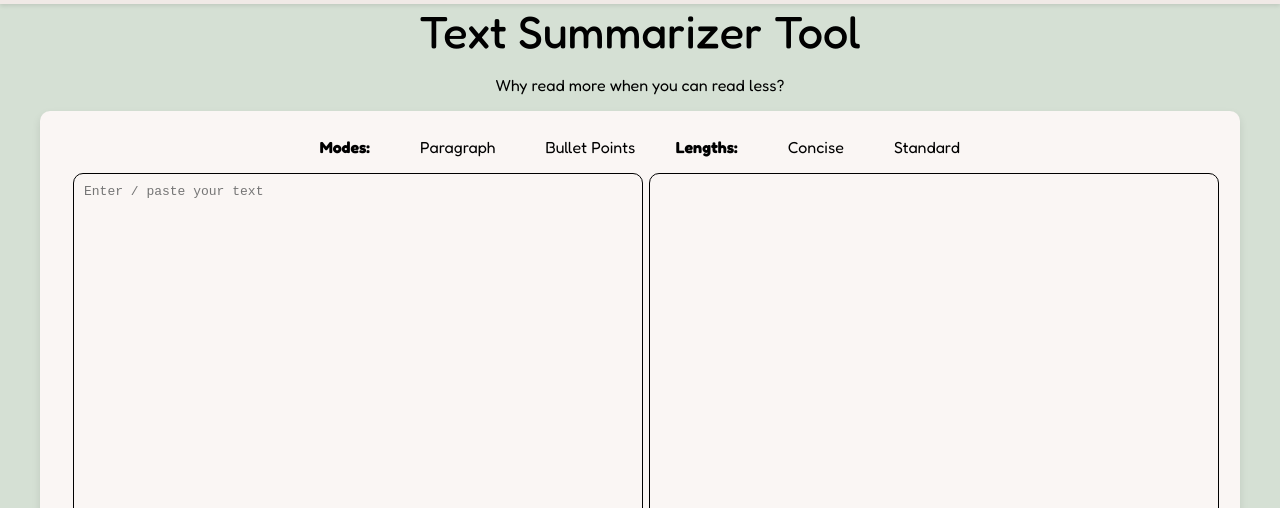
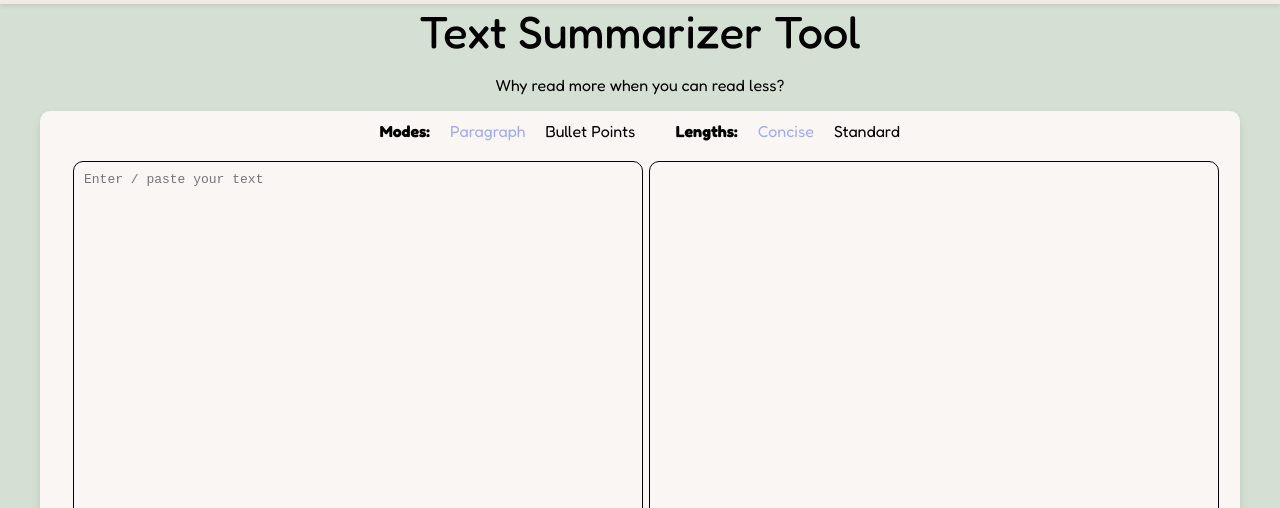
Before and after one commit to ezalbf/mini_pr_tr, a React app in the folder Frontend/: page / in a window 1280 px wide. Shown: the part 40-548 px from the top of the page. Built offline with nearby package versions, Linux system fonts and the light colour scheme.

Commit message:
mode and length made interactive

```diff
--- a/Frontend/src/App.css
+++ b/Frontend/src/App.css
@@ -150,3 +150,25 @@ body {
     font-weight: 450;
     margin: 0;
   }
+
+  .controls {
+    display: flex;
+    justify-content: center;
+    width: 80%;
+    margin-bottom: 20px;
+  }
+
+  .modes, .length {
+    display: flex;
+    gap: 20px;
+    margin: 0 20px;
+  }
+
+  .modes p, .length p {
+    cursor: pointer;
+    margin: 0;
+  }
+
+  .modes p.active, .length p.active {
+    color: #a1acee;
+  }
--- a/Frontend/src/screens/TxStool.js
+++ b/Frontend/src/screens/TxStool.js
@@ -22,6 +22,7 @@ const TxStool = () => {
         text: text,
         max_length: length === 'Concise' ? 100 : 200,
         min_length: length === 'Concise' ? 30 : 50,
+        mode: mode
       });
       setSummary(response.data.summary);
     } catch (error) {
@@ -67,6 +68,14 @@ const TxStool = () => {
     fileInputRef.current.click();
   };
 
+  const handleModeChange = (newMode) => {
+    setMode(newMode);
+  };
+
+  const handleLengthChange = (newLength) => {
+    setLength(newLength);
+  };
+
   return (
     <>
     <NavBar />
@@ -79,13 +88,27 @@ const TxStool = () => {
         <div className="controls">
           <div className="modes">
             <p><b>Modes:</b></p>
-            <p>Paragraph</p>
-            <p>Bullet Points</p>
+            <p
+                className={mode === 'Paragraph' ? 'active' : ''}
+                onClick={() => handleModeChange('Paragraph')}
+              >Paragraph</p>
+
+             <p
+                className={mode === 'Bullet Points' ? 'active' : ''}
+                onClick={() => handleModeChange('Bullet Points')}
+              >Bullet Points</p>
           </div>
           <div className="length">
             <p><b>Lengths:</b></p>
-            <p>Concise</p>
-            <p>Standard</p>
+            <p
+                className={length === 'Concise' ? 'active' : ''}
+                onClick={() => handleLengthChange('Concise')}
+              >Concise</p>
+
+            <p
+                className={length === 'Standard' ? 'active' : ''}
+                onClick={() => handleLengthChange('Standard')}
+              >Standard</p>
           </div>
         </div>
         <div className="textareas-container">
```
